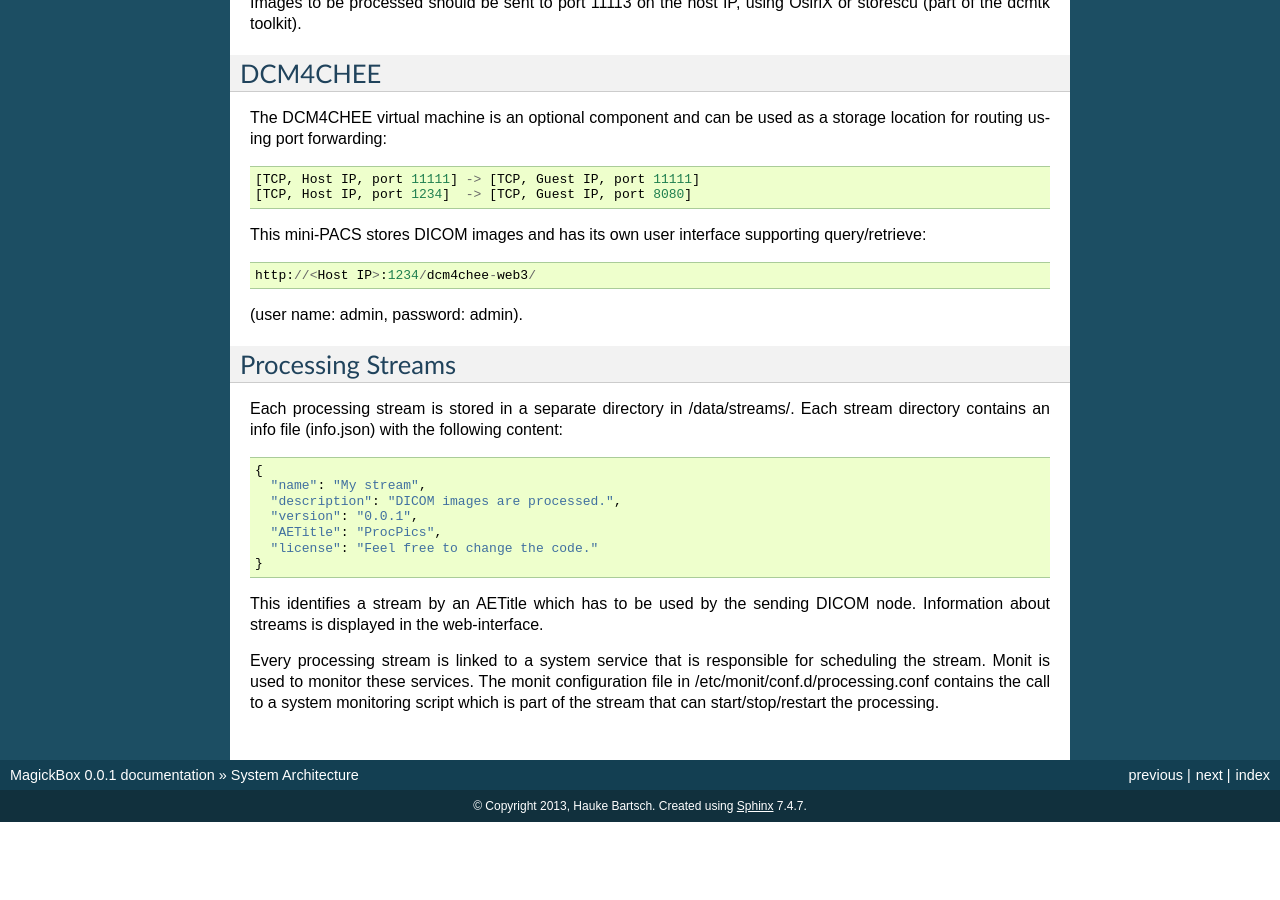
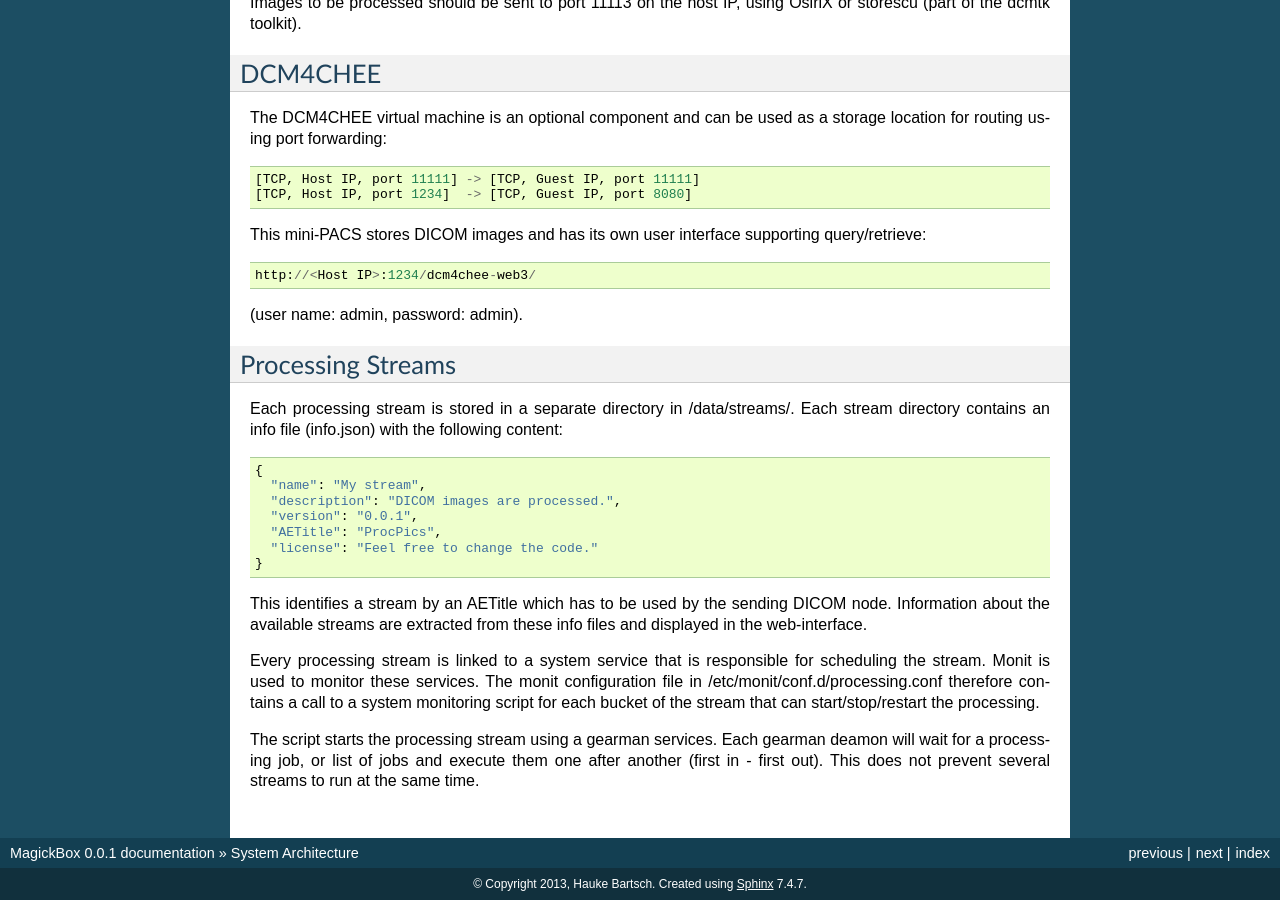
Before and after one commit to HaukeBartsch/MagickBox, a Sphinx documentation site: the page built from code/documentation/docs/source/Introduction.rst, in a window 1280 px wide and 900 px high, scrolled down 1099 px. Built offline with Sphinx 7.4.7, drawn with Linux system fonts in a browser that asks for light colours; before the commit the page ends 1921 px from its top, so only the background shows below that.

Commit message:
continued

```diff
--- a/code/documentation/docs/source/Introduction.rst
+++ b/code/documentation/docs/source/Introduction.rst
@@ -66,6 +66,8 @@
     "license": "Feel free to change the code."
   }
 
-This identifies a stream by an AETitle which has to be used by the sending DICOM node. Information about streams is displayed in the web-interface.
+This identifies a stream by an AETitle which has to be used by the sending DICOM node. Information about the available streams are extracted from these info files and displayed in the web-interface.
 
-Every processing stream is linked to a system service that is responsible for scheduling the stream. Monit is used to monitor these services. The monit configuration file in /etc/monit/conf.d/processing.conf contains the call to a system monitoring script which is part of the stream that can start/stop/restart the processing.
+Every processing stream is linked to a system service that is responsible for scheduling the stream. Monit is used to monitor these services. The monit configuration file in /etc/monit/conf.d/processing.conf therefore contains a call to a system monitoring script for each bucket of the stream that can start/stop/restart the processing.
+
+The script starts the processing stream using a gearman services. Each gearman deamon will wait for a processing job, or list of jobs and execute them one after another (first in - first out). This does not prevent several streams to run at the same time.
```
